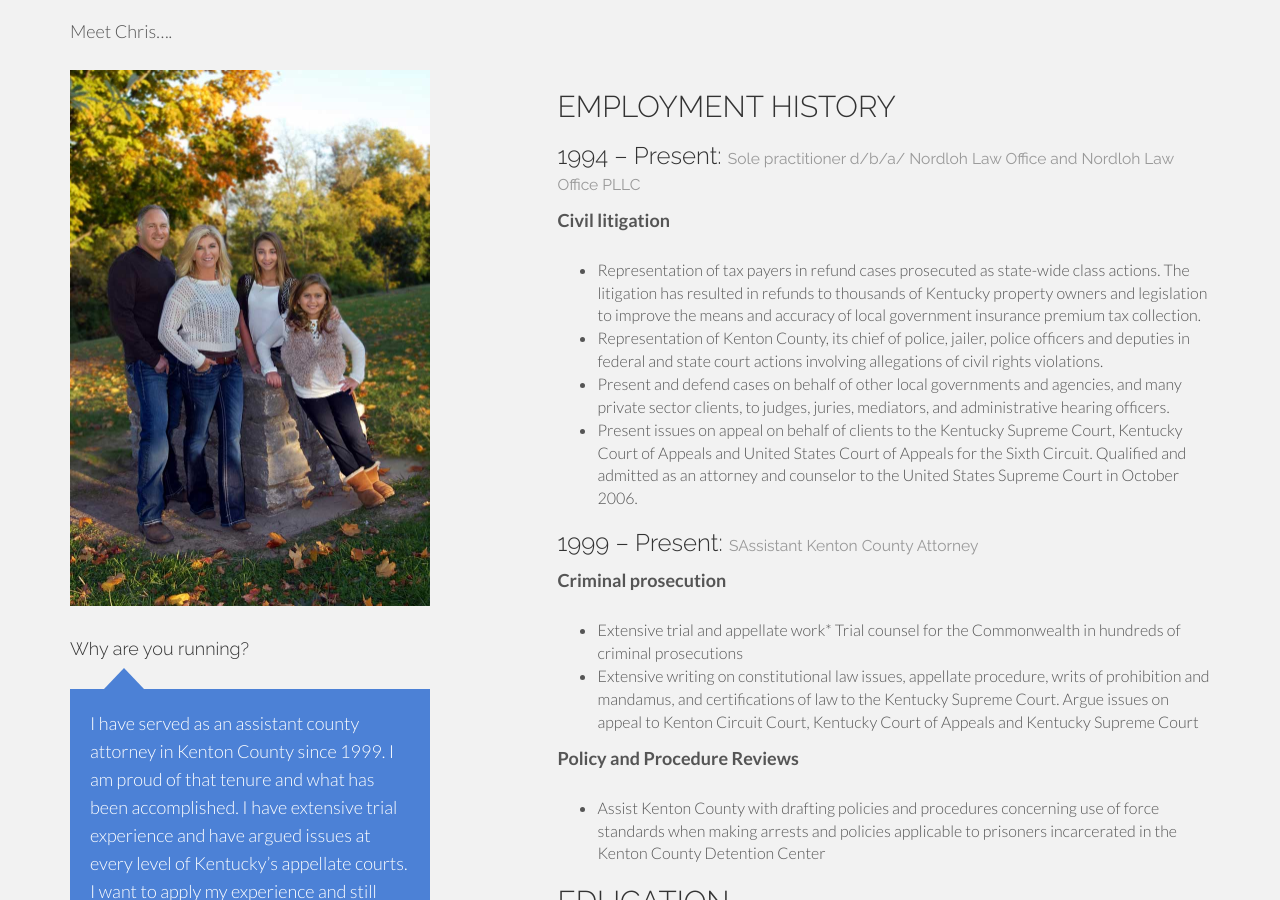
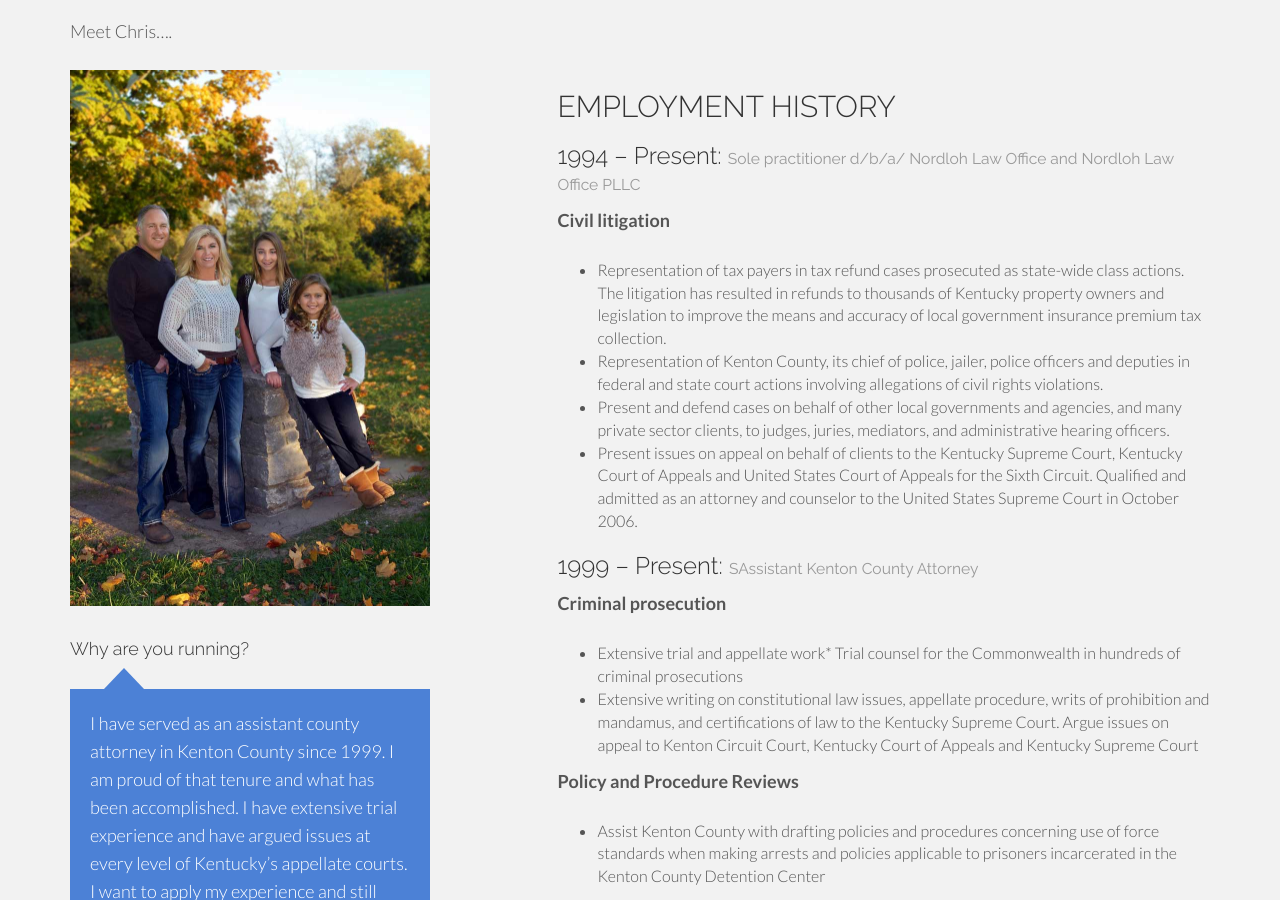
Before and after one commit to NORDLOHFORJUDGE/NordlohForJudge, a Jekyll site: the page built from index.html, in a window 1280 px wide and 900 px high, scrolled down 1652 px. Built offline with Jekyll 4.4.1, drawn with Linux system fonts in a browser that asks for light colours; Markdown is read by kramdown in place of the engine named in the settings; comment, search, counter and statistics services are not loaded.

Commit message:
Updated profile.md

```diff
--- a/_includes/profile.md
+++ b/_includes/profile.md
@@ -4,7 +4,7 @@
 
 **Civil litigation**
 
-*   Representation of tax payers in refund cases prosecuted as state-wide class actions. The litigation has resulted in refunds to thousands of Kentucky property owners and legislation to improve the means and accuracy of local government insurance premium tax collection.
+*   Representation of tax payers in tax refund cases prosecuted as state-wide class actions. The litigation has resulted in refunds to thousands of Kentucky property owners and legislation to improve the means and accuracy of local government insurance premium tax collection.
 *   Representation of Kenton County, its chief of police, jailer, police officers and deputies in federal and state court actions involving allegations of civil rights violations.
 *   Present and defend cases on behalf of other local governments and agencies, and many private sector clients, to judges, juries, mediators, and administrative hearing officers.
 *   Present issues on appeal on behalf of clients to the Kentucky Supreme Court, Kentucky Court of Appeals and United States Court of Appeals for the Sixth Circuit. Qualified and admitted as an attorney and counselor to the United States Supreme Court in October 2006.
```
